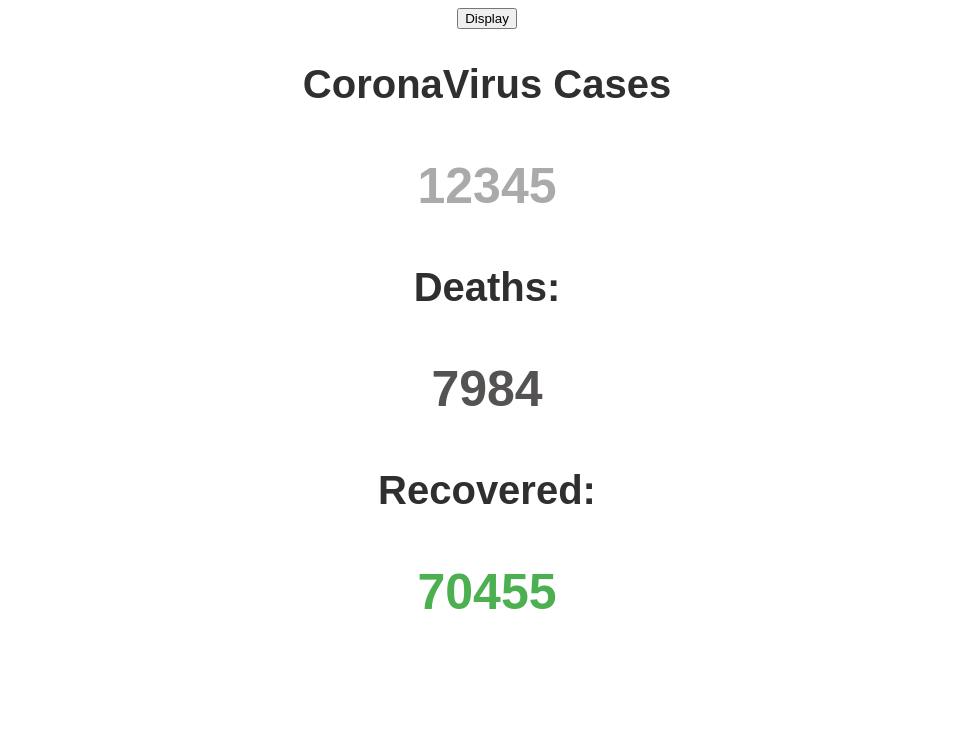
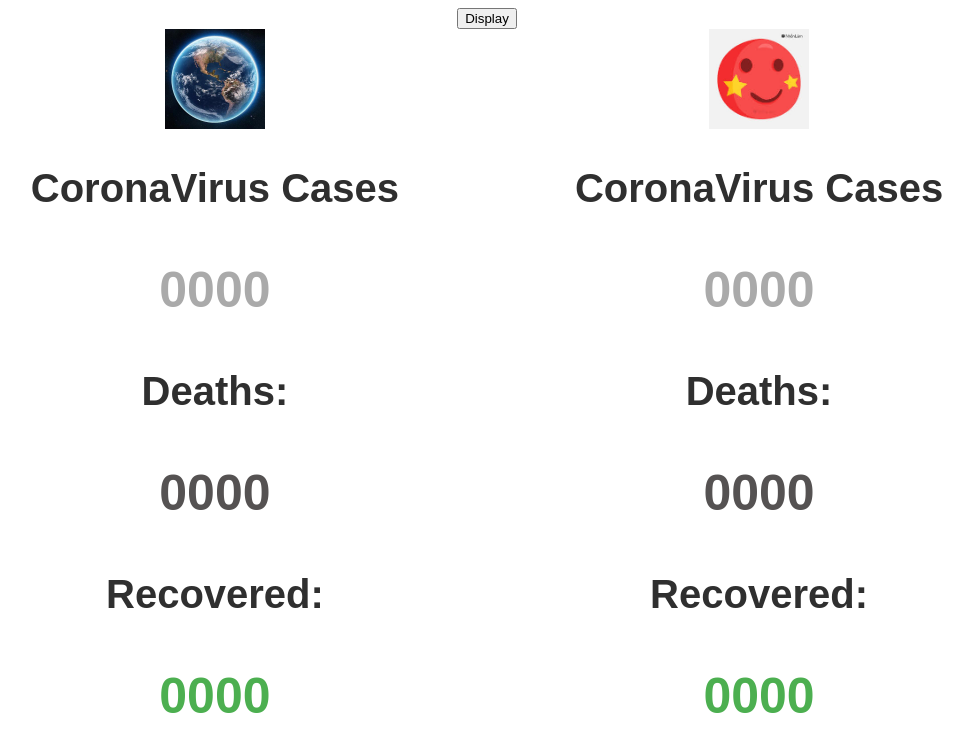
Before and after one commit to phikhanhcr/CoronaVirus, a website: page index.html in a window 1280 px wide. Shown: the whole page, without its empty margins (153-1126 px from the left). Drawn offline with nearby package versions, Linux system fonts and the light colour scheme; no server answers.

Commit message:
CoronaVirus

```diff
--- a/index.html
+++ b/index.html
@@ -1,5 +1,6 @@
 <!DOCTYPE html>
 <html lang="en">
+
 <head>
     <meta charset="UTF-8">
     <meta name="viewport" content="width=device-width, initial-scale=1.0">
@@ -9,37 +10,70 @@
     body {
         text-align: center;
     }
+
     .font {
         font-size: 50px;
         font-weight: bold;
         font-family: Arial, Helvetica, sans-serif;
-        font-style:initial;
+        font-style: initial;
     }
+
     .fontTitle {
         font-size: 40px;
         color: #2F2F2F;
-        font-family:Arial, Helvetica, sans-serif;
+        font-family: Arial, Helvetica, sans-serif;
     }
-    #cases {
+
+    #cases , #casesVn {
         color: #aaa;
     }
-    #dead{
+
+    #dead, #deadVn {
         color: #555252;
     }
-    #alive {
+
+    #alive, #aliveVn {
         color: #4CAF50;
     }
+    .container {
+        display: flex;
+        flex-direction: row;
+        justify-content:space-evenly;
+        align-items:center;
+    }
+    img {
+        height: 100px;
+        width: 100px;
+    }
 </style>
+
 <body>
     <button id="btn" onclick="getData()">Display</button>
-    <h2 class="fontTitle">CoronaVirus Cases</h2>
-    <p id="cases" class="font">12345</p>
+    <div class="container">
+        <div class="div1">
+            <img src="./images/world.jpg" alt="">
+            <h2 class="fontTitle">CoronaVirus Cases</h2>
+            <p id="cases" class="font">0000</p>
+            <h2 class="fontTitle">Deaths:</h2>
+            <p id="dead" class="font">0000</p>
+            <h2 class="fontTitle">Recovered:</h2>
+            <p id="alive" class="font"> 0000</p>
+        </div>
+        <div class="div2">
+            <img src="./images/hi.jfif" alt="">
+            <h2 class="fontTitle">CoronaVirus Cases</h2>
+            <p id="casesVn" class="font">0000</p>
+            <h2 class="fontTitle">Deaths:</h2>
+            <p id="deadVn" class="font">0000</p>
+            <h2 class="fontTitle">Recovered:</h2>
+            <p id="aliveVn" class="font"> 0000</p>
+        </div>
+    </div>
 
-    <h2 class="fontTitle">Deaths:</h2>
-    <p id="dead" class="font">7984</p>
-    <h2 class="fontTitle">Recovered:</h2>
-    <p id="alive" class="font"> 70455</p>
+
     <script src="./index.js"></script>
-    <script src="https://cdn.jsdelivr.net/npm/axios/dist/axios.min.js"></script>
+
+
 </body>
+
 </html>
--- a/index.js
+++ b/index.js
@@ -1,48 +1,20 @@
-/*****************************************/
-import axios from axios;
-//document.getElementById("cases").innerHTML = 2134;
-//var axios = require("axios");
-document.getElementById("btn").addEventListener("click" , getData);
+document.getElementById("btn").addEventListener("click" , getData());
+function getData() {
+  var proxyUrl = 'https://cors-anywhere.herokuapp.com/',
+  targetUrl = 'https://code.junookyo.xyz/api/ncov-moh/data.json';
 
-function getData() {
-    axios.get("https://code.junookyo.xyz/api/ncov-moh/data.json?fbclid=IwAR0WjUxY3Ih_5y-F2fcXO0YdlYy2VU9jWwt0LnB7QVezbDVv8RyIGWEXgEw")
-        .then(res => {
-            console.log(res.data.data.global.cases);
-            document.getElementById("cases").textContent = res.data.data.global.cases;
-
-            // document is not defined
-        })
-        .catch(err => {
-            console.log(err);
-        })
+  fetch(proxyUrl + targetUrl).
+  then(blob => blob.json()).
+  then(data => {
+    console.log(data);
+    document.getElementById("cases").innerHTML = data.data.global.cases;
+    document.getElementById("dead").innerHTML = data.data.global.deaths;
+    document.getElementById("alive").innerHTML = data.data.global.recovered;
+    document.getElementById("casesVn").innerHTML = data.data.vietnam.cases;
+    document.getElementById("deadVn").innerHTML = data.data.vietnam.deaths;
+    document.getElementById("aliveVn").innerHTML = data.data.vietnam.recovered;
+  }).
+  catch(e => {
+    console.log(e);
+  });
 }
-
-//var url = "https://code.junookyo.xyz/api/ncov-moh/data.json?fbclid=IwAR0WjUxY3Ih_5y-F2fcXO0YdlYy2VU9jWwt0LnB7QVezbDVv8RyIGWEXgEw";
-/*****************************************/
-// function getData() {
-//     const testURL = 'https://code.junookyo.xyz/api/ncov-moh/data.json';
-//     const myInit = {
-//         method: 'GET',
-//         mode: 'no-cors',
-//     };
-
-//     const myRequest = new Request(testURL , myInit);
-
-//     fetch(myRequest , myInit).then(response => response.json())
-//         .then(function (response) {
-//             console.log(response);
-//         }).catch(function(e) {
-//             console.log(e);
-//         });
-
-// }
-// function getData() {
-//     fetch("https://code.junookyo.xyz/api/ncov-moh/data.json?fbclid=IwAR0WjUxY3Ih_5y-F2fcXO0YdlYy2VU9jWwt0LnB7QVezbDVv8RyIGWEXgEw")
-//         .then( res => res.json())
-//         .then(res => {
-//             console.log(res);
-//         }).catch(err => {
-//             console.log(err);
-//         })
-// }
-// getData();
```
Also changed, not shown: images/hi.jfif (added), images/tải xuống (1).jfif (added), images/tải xuống.jfif (added), images/world.jpg (added).
